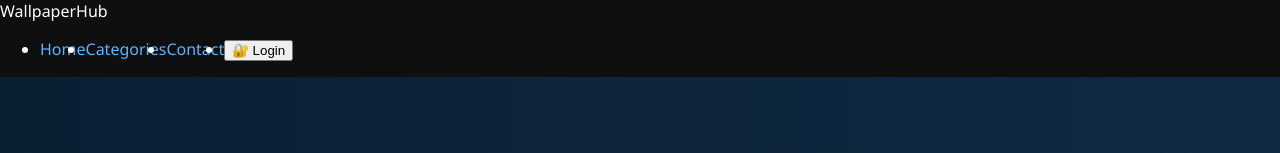
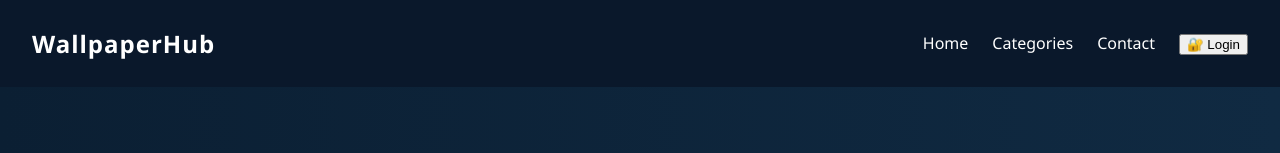
Before and after one commit to VatsalBairagi20/WallpaperHub-Frontend, a React (Create React App) app: page /categories in a window 1280 px wide. Shown: the top 153 px of the page. Built offline with nearby package versions, Linux system fonts and the light colour scheme; no server answers.

Commit message:
Update CategoryPage.css

```diff
--- a/src/pages/CategoryPage/CategoryPage.css
+++ b/src/pages/CategoryPage/CategoryPage.css
@@ -65,6 +65,55 @@ a:hover {
 .category-hamburger .bar.open:nth-child(3) {
   transform: rotate(-45deg) translateY(-8px);
 }
+.category-navbar {
+  display: flex;
+  justify-content: space-between;
+  align-items: center;
+  background-color: rgba(10, 26, 47, 0.9); /* Slightly transparent dark blue */
+  padding: 1rem 2rem;
+  color: white;
+  position: sticky;
+  top: 0;
+  z-index: 999;
+  backdrop-filter: blur(5px); /* Adds a frosted glass effect */
+}
+
+.category-logo {
+  font-size: 1.5rem;
+  font-weight: bold;
+  letter-spacing: 1px;
+}
+
+.category-nav-links {
+  list-style: none;
+  display: flex;
+  gap: 1.5rem;
+}
+
+.category-nav-links li a {
+  color: white;
+  text-decoration: none;
+  font-weight: 500;
+  transition: color 0.3s ease;
+}
+
+.category-nav-links li a:hover {
+  color: #87ceeb; /* Light sky blue for hover effect */
+}
+
+.category-hamburger {
+  display: none;
+  flex-direction: column;
+  gap: 5px;
+  cursor: pointer;
+}
+
+.category-hamburger span {
+  width: 25px;
+  height: 3px;
+  background-color: white;
+}
+
 
 /* ===== PIN Input ===== */
 .category-pin-container {
```
